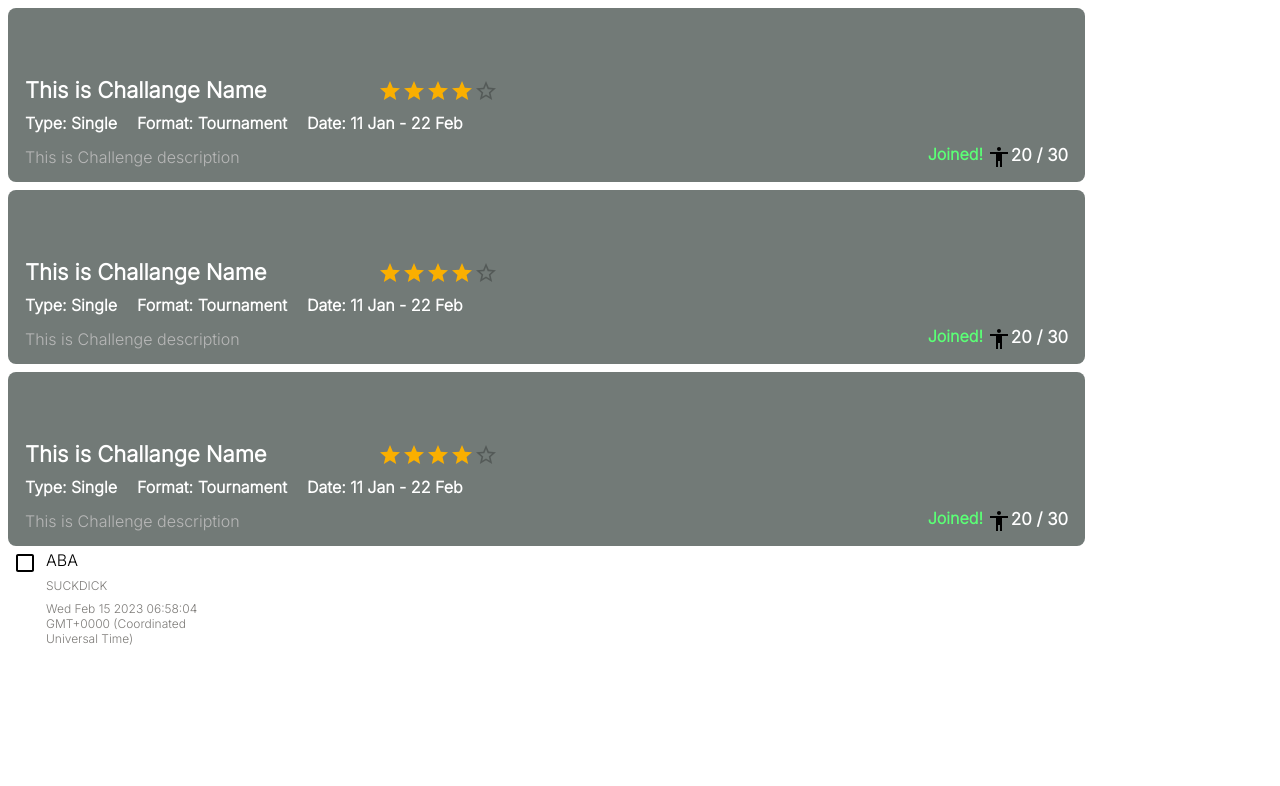
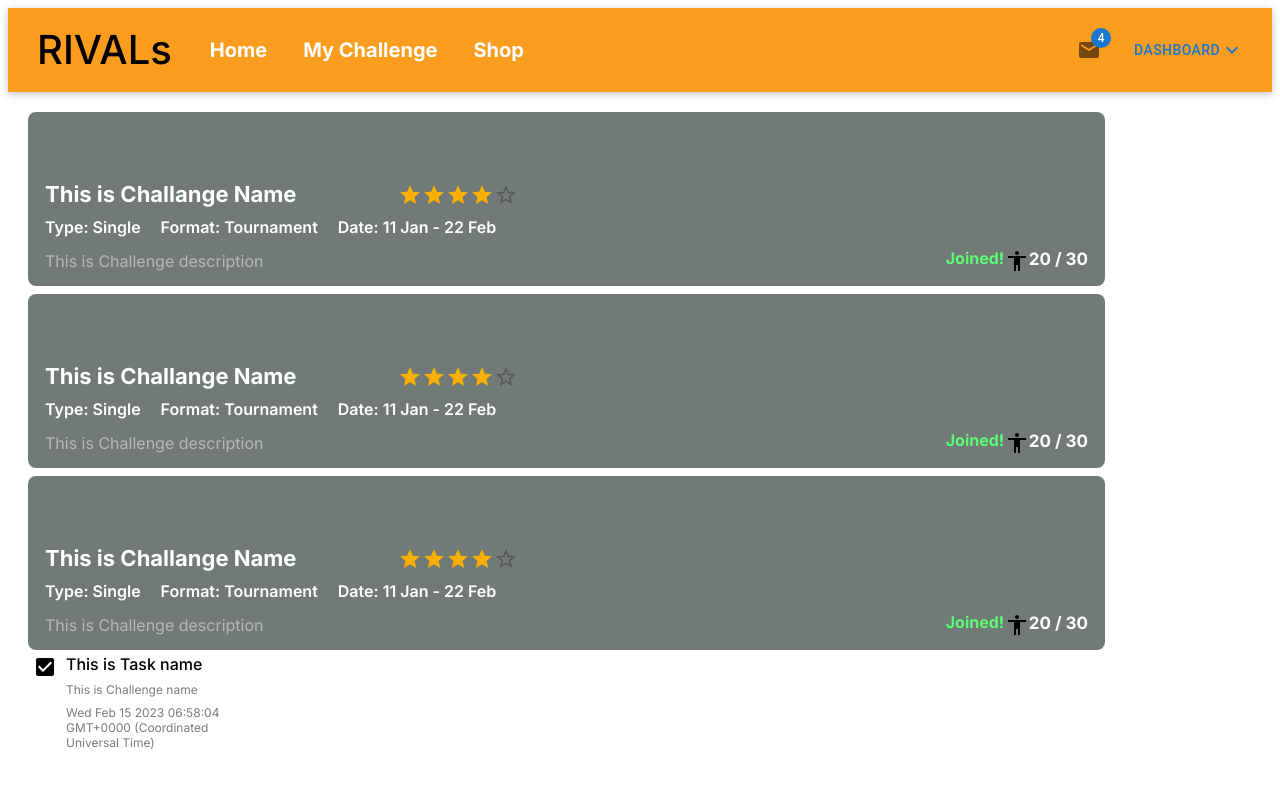
Before and after one commit to iambaangkok/challenge-organizer-frontend, a Next.js app: page / in a window 1280 px wide. Shown: the top 786 px of the page. Built offline with nearby package versions, Linux system fonts and the light colour scheme.

Commit message:
create NavBar component

```diff
--- /dev/null
+++ b/components/navbar/MenuDropDown.module.css
@@ -0,0 +1,12 @@
+.MenuDropDownButton {
+    font-family: 'Inter';
+    font-style: normal;
+    font-weight: 700;
+    font-size: 20px;
+    line-height: 24px;
+    color: #FFFFFF;
+}
+
+.ButtonIcon {
+    font-size: 40px;
+}
--- /dev/null
+++ b/components/navbar/MenuDropDown.tsx
@@ -0,0 +1,49 @@
+import * as React from 'react';
+import Button from '@mui/material/Button';
+import Menu from '@mui/material/Menu';
+import MenuItem from '@mui/material/MenuItem';
+
+import FlagIcon from '@mui/icons-material/Flag';
+import AccountBoxIcon from '@mui/icons-material/AccountBox';
+import SettingsIcon from '@mui/icons-material/Settings';
+import LogoutIcon from '@mui/icons-material/Logout';
+import KeyboardArrowDownIcon from '@mui/icons-material/KeyboardArrowDown';
+
+import styles from '../navbar/MenuDropDown.module.css'
+
+export default function MenuDropDown() {
+  const [anchorEl, setAnchorEl] = React.useState<null | HTMLElement>(null);
+  const open = Boolean(anchorEl);
+  const handleClick = (event: React.MouseEvent<HTMLButtonElement>) => {
+    setAnchorEl(event.currentTarget);
+  };
+  const handleClose = () => {
+    setAnchorEl(null);
+  };
+
+  return (
+    <div>
+      <Button
+        onClick={handleClick}
+        className = {styles.MenuDropDownButton}
+      >
+        Dashboard <KeyboardArrowDownIcon className={styles.ButtonIcon}></KeyboardArrowDownIcon>
+      </Button>
+      <Menu
+        anchorEl={anchorEl}
+        open={open}
+        onClose={handleClose}
+      >
+        <MenuItem onClick={handleClose} className='flex space-x-2'>
+          <AccountBoxIcon></AccountBoxIcon> <div>My Account</div>
+        </MenuItem>
+        <MenuItem onClick={handleClose} className='flex space-x-2'>
+          <SettingsIcon></SettingsIcon> <div>Settings</div>
+        </MenuItem>
+        <MenuItem onClick={handleClose} className='flex space-x-2'>
+          <LogoutIcon></LogoutIcon> <div>Log Out</div>
+        </MenuItem>
+      </Menu>
+    </div>
+  );
+}
--- /dev/null
+++ b/components/navbar/NavBar.module.css
@@ -0,0 +1,111 @@
+.NavBar {
+    display: flex;
+    flex-direction: row;
+    justify-content: space-between;
+    align-items: center;
+    padding: 0px 20px;
+    gap: 9px;
+
+    position: relative;
+    height: 84px;
+
+    /* Website Primary Color */
+
+    background: #FA9C1D;
+    /* Simple Drop Shadow */
+
+    box-shadow: 0px 2px 8px rgba(0, 0, 0, 0.25);
+}
+
+.Left {
+    display: flex;
+    flex-direction: row;
+    align-items: center;
+    padding: 0px;
+    gap: 14px;
+
+    /* width: 675px; */
+    height: 48px;
+
+
+    /* Inside auto layout */
+
+    flex: none;
+    order: 0;
+    flex-grow: 0;
+}
+
+.Brand {
+    padding: 0px 9px;
+    gap: 10px;
+
+    font-family: 'Inter';
+    font-style: normal;
+    font-weight: 500;
+    font-size: 40px;
+    line-height: 48px;
+
+    /* width: 160px; */
+    height: 48px;
+}
+
+.NavMenu {
+    display: flex;
+    flex-direction: row;
+    align-items: flex-start;
+    padding: 0px 343px 0px 15px;
+    gap: 36px;
+
+    /* width: 501px; */
+    height: 24px;
+
+    box-shadow: none;
+
+
+    /* Inside auto layout */
+
+    flex: none;
+    order: 1;
+    flex-grow: 0;
+}
+
+.NavElement {
+    /* width: 58px; */
+    height: 24px;
+
+    font-family: 'Inter';
+    font-style: normal;
+    font-weight: 700;
+    font-size: 20px;
+    line-height: 24px;
+    text-decoration-line: none;
+
+    color: #FFFFFF;
+
+
+    /* Inside auto layout */
+
+    flex: none;
+    order: 0;
+    flex-grow: 0;
+}
+
+
+
+.Right {
+    display: flex;
+    flex-direction: row;
+    align-items: center;
+    padding: 0px;
+    gap: 25px;
+
+    /* width: 279px; */
+    height: 41px;
+
+
+    /* Inside auto layout */
+
+    flex: none;
+    order: 1;
+    flex-grow: 0;
+}
--- /dev/null
+++ b/components/navbar/NavBar.tsx
@@ -0,0 +1,35 @@
+import styles from './NavBar.module.css'
+import Link from 'next/link'
+import { Badge, Collapse, List, ListItemButton, ListItemIcon, ListItemText } from '@mui/material'
+import MailIcon from '@mui/icons-material/Mail';
+import { useState } from 'react';
+import MenuDropDown from './MenuDropDown';
+import { navLinks } from '../../lib/navLinks'
+
+export default function NavBar() {
+
+    return (
+        <div className={styles.NavBar}>
+            <div className={styles.Left}>
+                <div className={styles.Brand}>RIVALs</div>
+                <div className={styles.NavMenu}>
+                    {
+                        navLinks.map((link, index) => {
+                            return (
+                                <Link className={styles.NavElement} href={link.path} key={index}>
+                                    {link.name}
+                                </Link>
+                            )
+                        })
+                    }
+                </div>
+            </div>
+            <div className={styles.Right}>
+                <Badge badgeContent={4} color="primary">
+                    <MailIcon color="action" />
+                </Badge>
+                <MenuDropDown></MenuDropDown>
+            </div>
+        </div>
+    )
+}
--- /dev/null
+++ b/lib/navLinks.js
@@ -0,0 +1,14 @@
+export const navLinks = [
+    {
+        name: "Home",
+        path: "/"
+    },
+    {
+        name: "My Challenge",
+        path: "/mychallenge"
+    },
+    {
+        name: "Shop",
+        path: "/shop"
+    },
+];
--- a/pages/_document.js
+++ b/pages/_document.js
@@ -6,7 +6,7 @@ export default function Document() {
             <Head>
                 <link rel="preconnect" href="https://fonts.googleapis.com" />
                 <link rel="preconnect" href="https://fonts.gstatic.com" crossOrigin="true" />
-                <link href="https://fonts.googleapis.com/css2?family=Inter:wght@100;200;300&display=swap" rel="stylesheet" />
+                <link href="https://fonts.googleapis.com/css2?family=Inter:wght@100;200;300;400;500;600;700;800;900&display=swap" rel="stylesheet"/>
             </Head>
             <body>
                 <Main />
--- a/pages/index.tsx
+++ b/pages/index.tsx
@@ -1,12 +1,15 @@
 import Head from 'next/head'
+import Link from 'next/link';
+import { Router } from 'next/router';
 import ChallengeCard from '../components/homepage/ChallengeCard';
 import Task from '../components/homepage/Task';
+import NavBar from '../components/navbar/NavBar'
 
 const testTaskData = {
-  taskName: 'ABA',
-  challengeName: 'SUCKDICK',
+  taskName: 'This is Task name',
+  challengeName: 'This is Challenge name',
   dueDate: Date(),
-  finished: false
+  finished: true
 }
 
 const testChallengeData = {
@@ -29,7 +32,8 @@ export default function Home() {
       <Head>
         <title>RIVALs</title>
       </Head>
-
+      <NavBar></NavBar>
+      <body className='m-5'>
         {/* List of challenges */}
         <div className='flex flex-col space-y-2'>
           <ChallengeCard {...testChallengeData}></ChallengeCard>
@@ -38,6 +42,8 @@ export default function Home() {
         </div>
 
         <Task {...testTaskData}></Task>
+      </body>
+
 
     </>
   );
--- a/styles/globals.css
+++ b/styles/globals.css
@@ -1,5 +1,2 @@
-/* @tailwind base; */
-/* @tailwind base; */
-
 @tailwind components;
 @tailwind utilities;
```
Also changed, not shown: pages/index.module.css (added). Lines whose indentation alone changed are shown as unchanged.
